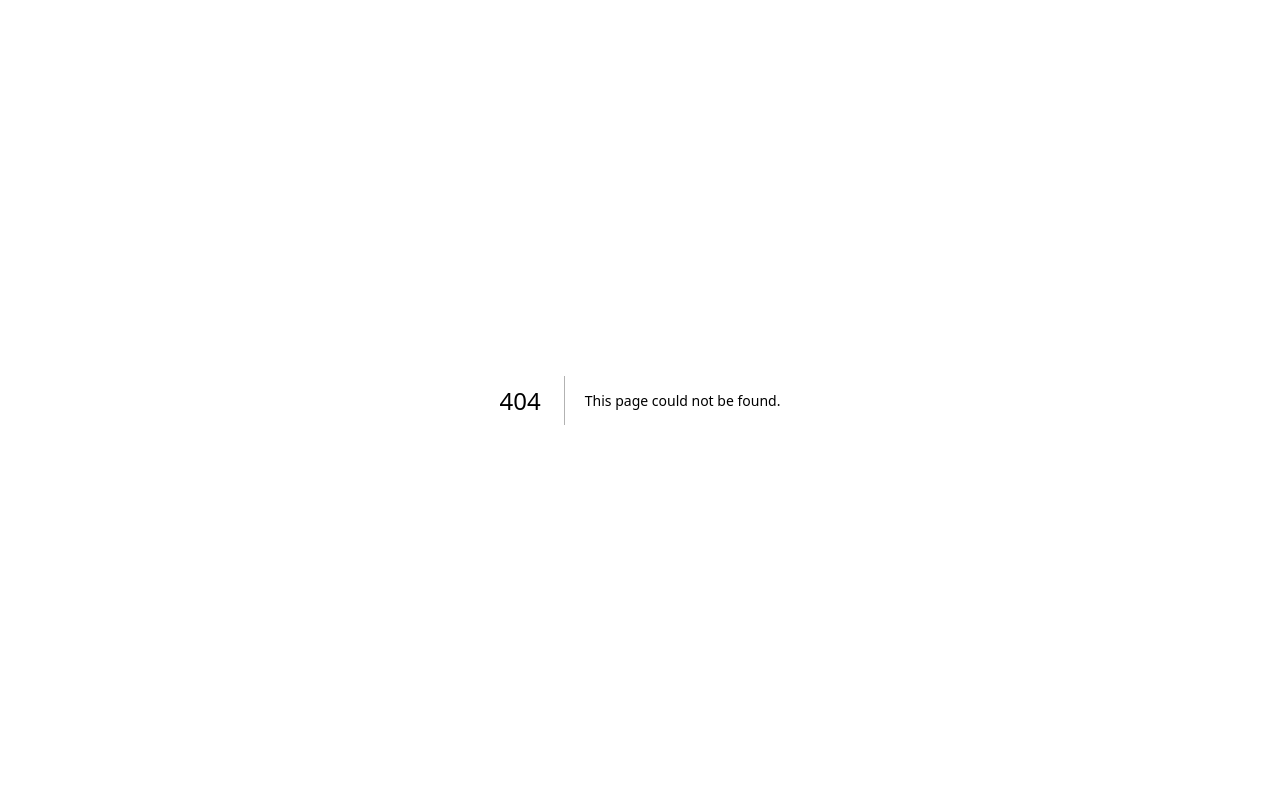
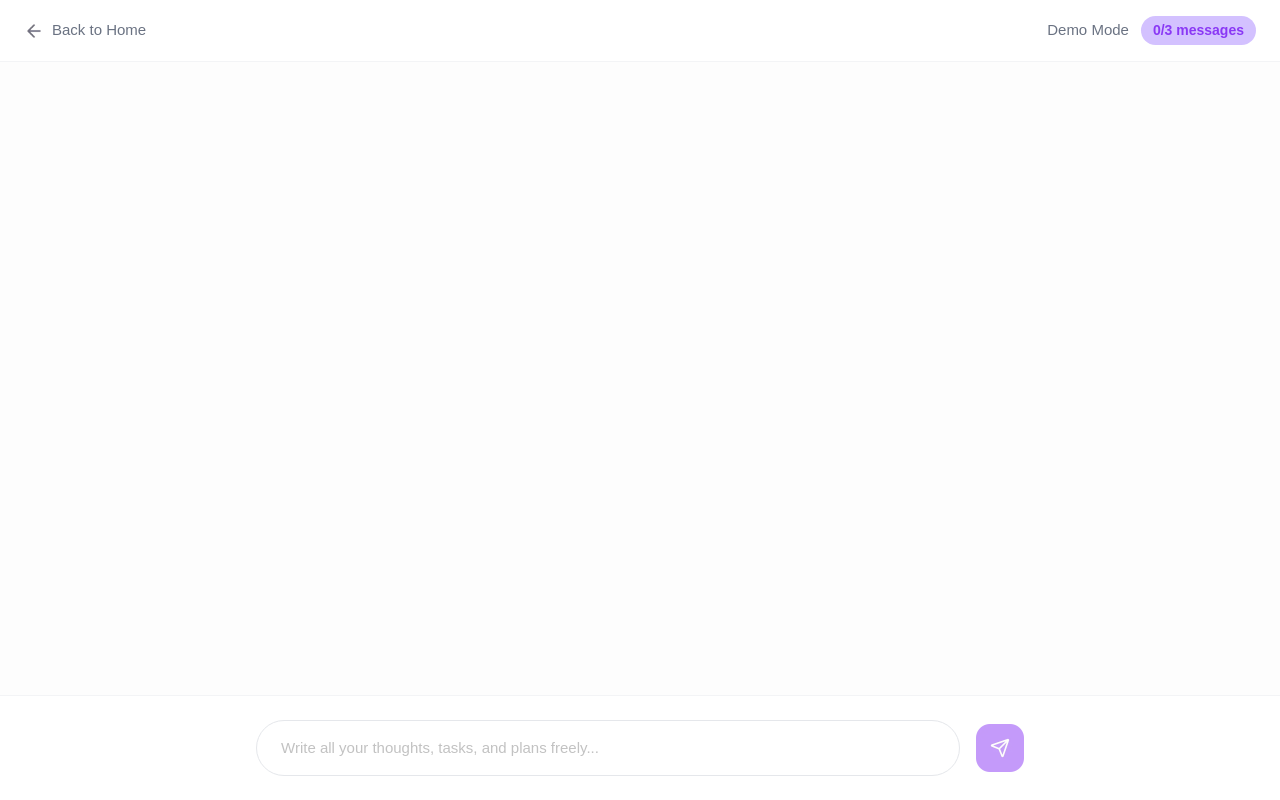
Before and after one commit to dhifanrizky/Schedule-Helper-AI-service, a Next.js app in the folder frontend/: page /demo in a window 1280 px wide. Before the commit this address had no page. Built offline with nearby package versions, Linux system fonts and the light colour scheme.

Commit message:
feat: implement interactive AI demo page with message limiting and navigation integration

```diff
--- /dev/null
+++ b/frontend/src/app/demo/page.tsx
@@ -0,0 +1,208 @@
+"use client";
+
+import { useState, useRef, useEffect } from "react";
+import Link from "next/link";
+import Image from "next/image";
+
+type Message = {
+  role: "ai" | "user";
+  content: string;
+};
+
+export default function DemoPage() {
+  const [messages, setMessages] = useState<Message[]>([]);
+  const [userMessageCount, setUserMessageCount] = useState(0);
+  const [inputValue, setInputValue] = useState("");
+  const [isTyping, setIsTyping] = useState(false);
+  const [isLimitReached, setIsLimitReached] = useState(false);
+  const messagesEndRef = useRef<HTMLDivElement>(null);
+
+  const scrollToBottom = () => {
+    messagesEndRef.current?.scrollIntoView({ behavior: "smooth" });
+  };
+
+  useEffect(() => {
+    scrollToBottom();
+  }, [messages, isTyping]);
+
+  const handleSend = async (e: React.FormEvent) => {
+    e.preventDefault();
+    // 4. Input Validation: Lakukan trimming.
+    const userText = inputValue.trim();
+    if (!userText || isTyping || isLimitReached) return;
+
+    setMessages((prev) => [...prev, { role: "user", content: userText }]);
+    setInputValue("");
+
+    // 5. Loading States: Set mengetik saat menunggu backend.
+    setIsTyping(true);
+
+    try {
+      /*
+        [BACKEND INTEGRATION PLACEHOLDER]
+        ========================================================
+        const res = await fetch("/api/ai", {
+          method: "POST",
+          headers: { "Content-Type": "application/json" },
+          body: JSON.stringify({ message: userText }),
+        });
+        if (!res.ok) throw new Error("Server error");
+        const data = await res.json();
+      */
+
+      // Simulasi backend response & delay
+      await new Promise((resolve) => setTimeout(resolve, 1000));
+      // Simulasi backend mengecek limit:
+      const simulatedCount = userMessageCount + 1;
+      const data: any = {
+        message: "",
+        current_count: simulatedCount,
+        demo_limit_reached: simulatedCount >= 3,
+      };
+
+      // 2. Null & Error Handling: Cek format jika backend mengirim data kacau
+      if (!data || typeof data.demo_limit_reached !== "boolean") {
+        throw new Error("Invalid response format from backend.");
+      }
+
+      // Sinkronkan UI dengan counter dan limit dari backend
+      if (typeof data.current_count === "number") {
+        setUserMessageCount(data.current_count);
+      }
+
+      // 3. State Management (Demo Limit)
+      if (data.demo_limit_reached === true) {
+        setIsLimitReached(true);
+      }
+
+      // 1. Data Sanitization: Pastikan hanya render string valid. (React secara bawaan sudah escape plain string xss)
+      if (data.message && typeof data.message === "string") {
+        setMessages((prev) => [...prev, { role: "ai", content: data.message }]);
+      }
+    } catch (error) {
+      console.error("AI Assistant Error:", error);
+      // 2. Graceful Degradation: Menampilkan pesan fallback yang ramah
+      setMessages((prev) => [
+        ...prev,
+        {
+          role: "ai",
+          content:
+            "Sorry, Schedule Helper is having trouble connecting. Please try again.",
+        },
+      ]);
+    } finally {
+      // Selesai status loading
+      setIsTyping(false);
+    }
+  };
+
+  return (
+    <div className="flex flex-col h-screen bg-[#FDFDFD]">
+      {/* Header */}
+      <header className="flex items-center justify-between px-6 py-4 bg-white border-b border-gray-100 z-10 sticky top-0">
+        <Link
+          href="/"
+          className="flex items-center gap-2 text-gray-500 hover:text-gray-800 transition-colors text-[15px] font-medium"
+        >
+          <img
+            src="/images%20button/Icon%20Back%20To%20Home.webp"
+            alt="Back to Home"
+            className="w-5 h-5 object-contain"
+          />
+          Back to Home
+        </Link>
+
+        <div className="flex items-center gap-3">
+          <span className="text-gray-500 text-[15px] font-medium">Demo Mode</span>
+          <div className="bg-[#D3C1FF] text-[#8A38F5] px-3 py-1 rounded-full text-[14px] font-semibold">
+            {userMessageCount}/3 messages
+          </div>
+        </div>
+      </header>
+
+      {/* Chat Area */}
+      <main className="flex-1 overflow-y-auto px-6 py-8">
+        <div className="max-w-3xl mx-auto flex flex-col gap-6">
+          {messages.map((msg, idx) => (
+            <div
+              key={idx}
+              className={`flex ${msg.role === "user" ? "justify-end" : "justify-start"
+                }`}
+            >
+              <div
+                className={`max-w-[80%] sm:max-w-[70%] px-5 py-3.5 rounded-[20px] text-[15px] leading-relaxed shadow-sm ${msg.role === "user"
+                    ? "bg-[#B597FF] text-white rounded-br-sm"
+                    : "bg-white text-gray-800 border border-gray-100 rounded-bl-sm"
+                  }`}
+              >
+                {/* React mengamankan string dengan sendirinya, tidak membutuhkan dangerouslySetInnerHTML */}
+                {msg.content}
+              </div>
+            </div>
+          ))}
+
+          {isTyping && (
+            <div className="flex justify-start">
+              <div className="bg-white border border-gray-100 px-5 py-4 rounded-[20px] rounded-bl-sm shadow-sm flex items-center gap-2">
+                <span className="w-2 h-2 bg-gray-300 rounded-full animate-bounce" />
+                <span className="w-2 h-2 bg-gray-300 rounded-full animate-bounce [animation-delay:0.2s]" />
+                <span className="w-2 h-2 bg-gray-300 rounded-full animate-bounce [animation-delay:0.4s]" />
+              </div>
+            </div>
+          )}
+          <div ref={messagesEndRef} />
+        </div>
+      </main>
+
+      {/* Footer / Input Area or Limit Reached */}
+      <footer className="bg-white border-t border-gray-100 p-6 flex flex-col items-center">
+        {isLimitReached ? (
+          <div className="bg-[#030213]/5 border border-[#030213]/20 rounded-[14px] w-full max-w-[979px] h-[209px] flex flex-col items-center justify-center text-center">
+            <img
+              src="/images%20homepage/AI%20Clarifies%20&%20Prioritizes.webp"
+              alt="AI Icon"
+              className="w-8 h-8 mb-3 object-contain"
+            />
+            <h3 className="text-[20px] font-semibold text-[#0A0A0A] mb-1">
+              Demo Limit Reached
+            </h3>
+            <p className="text-[#717182] text-[15px] mb-5">
+              Unlock unlimited conversations and full AI-powered scheduling by signing up.
+            </p>
+            <Link
+              href="/auth/register"
+              className="bg-[#8A38F5] hover:opacity-90 transition-opacity text-white text-[15px] font-medium px-8 py-2.5 rounded-[10px] shadow-sm"
+            >
+              Sign Up Free
+            </Link>
+          </div>
+        ) : (
+          <div className="w-full max-w-3xl mx-auto">
+            <form onSubmit={handleSend} className="flex items-center gap-4">
+              <input
+                type="text"
+                maxLength={500}
+                value={inputValue}
+                onChange={(e) => setInputValue(e.target.value)}
+                placeholder="Write all your thoughts, tasks, and plans freely..."
+                className="flex-1 bg-white border border-gray-200 rounded-full px-6 py-4 text-[15px] text-[#0A0A0A]/50 focus:outline-none focus:border-[#8A38F5] focus:ring-1 focus:ring-[#8A38F5] transition-all"
+                disabled={isTyping}
+              />
+              <button
+                type="submit"
+                disabled={isTyping || !inputValue.trim()}
+                className="shrink-0 rounded-full hover:scale-105 transition-transform disabled:opacity-50 disabled:hover:scale-100 cursor-pointer"
+              >
+                <img
+                  src="/images%20button/Send%20Button.webp"
+                  alt="Send"
+                  className="w-12 h-12 object-contain"
+                />
+              </button>
+            </form>
+          </div>
+        )}
+      </footer>
+    </div>
+  );
+}
--- a/frontend/src/app/page.tsx
+++ b/frontend/src/app/page.tsx
@@ -45,7 +45,7 @@ export default function HomePage() {
             </p>
             <div className="flex flex-wrap items-center gap-4 mt-6">
               <Link
-                href="/auth/register"
+                href="/demo"
                 className="flex items-center justify-center gap-2 bg-[#8A38F5] hover:opacity-90 text-white px-6 py-3.5 rounded-xl text-[16px] font-medium shadow-md transition-all"
               >
                 Try Demo
@@ -145,7 +145,7 @@ export default function HomePage() {
 
         <div className="flex flex-wrap items-center justify-center gap-4">
           <Link
-            href="/auth/register"
+            href="/demo"
             className="flex items-center justify-center bg-white border border-gray-200 hover:bg-gray-50 text-[#0A0A0A] px-7 py-3.5 rounded-xl text-[15px] font-medium shadow-sm transition-all"
           >
             Try Demo First
```
Also changed, not shown: frontend/public/images button/Icon Back To Home.webp (added), frontend/public/images button/Send Button.webp (added).
